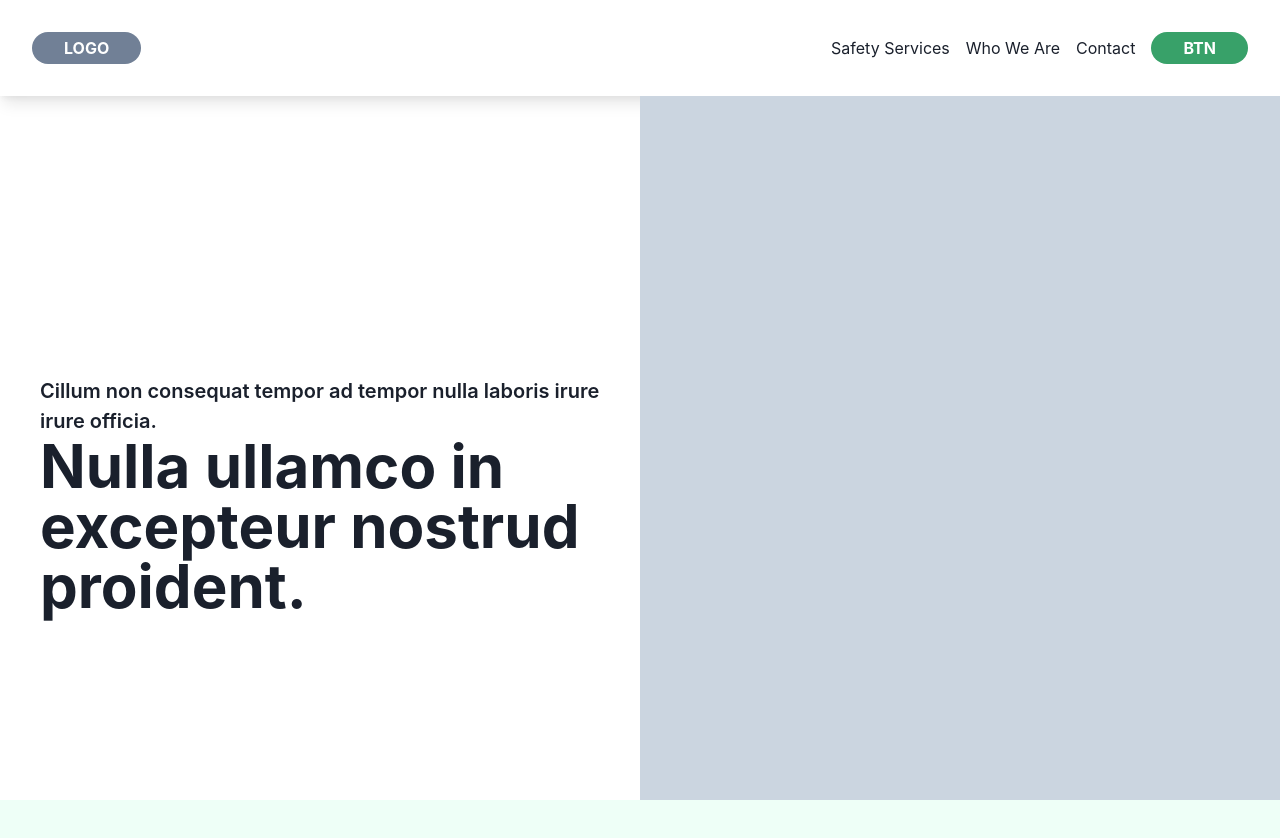
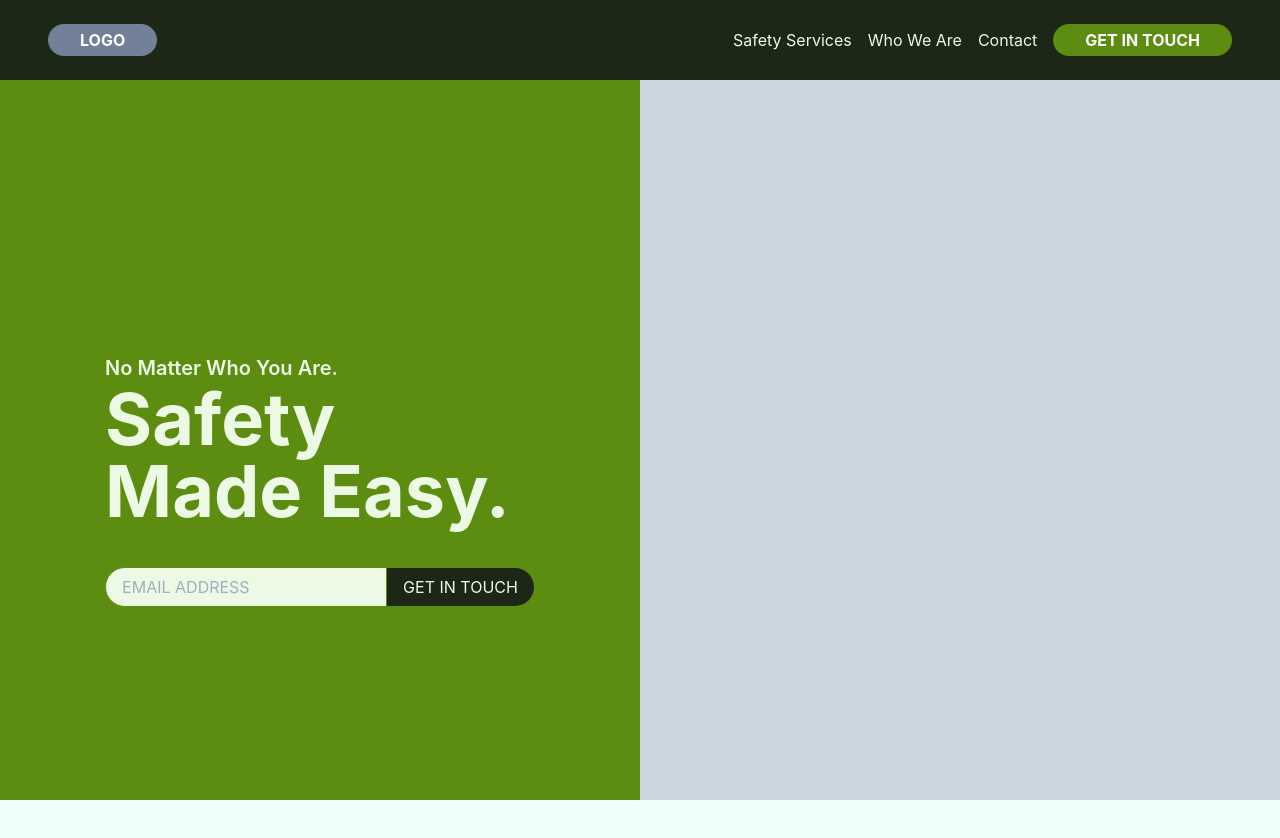
Before and after one commit to acostahf/TXO, a Next.js app: page / in a window 1280 px wide. Shown: the top 838 px of the page. Built offline with nearby package versions, Linux system fonts and the light colour scheme.

Commit message:
matching style to figma

```diff
--- a/components/Hero.js
+++ b/components/Hero.js
@@ -5,24 +5,39 @@ import {
   Heading,
   SimpleGrid,
   Text,
+  Stack,
 } from "@chakra-ui/layout";
+import { Input, InputGroup, InputRightAddon } from "@chakra-ui/react";
 
 export const Hero = () => {
   return (
     <Box>
-      <SimpleGrid minH="100vh" columns={2}>
+      <SimpleGrid minH="100vh" columns={2} bg="brand.200" color="brand.300">
         <Flex justify="center" align="center" flexDirection="column" p="10">
-          <Box>
-            <Text className="element" fontWeight="semibold" fontSize="xl">
-              {" "}
-              Cillum non consequat tempor ad tempor nulla laboris irure irure
-              officia.
-            </Text>
-            <Heading className="element" as="h1" size="3xl">
-              {" "}
-              Nulla ullamco in excepteur nostrud proident.
-            </Heading>
-          </Box>
+          <Stack spacing={10}>
+            <Box>
+              <Text className="element" fontWeight="semibold" fontSize="xl">
+                No Matter Who You Are.
+              </Text>
+              <Heading className="element" as="h1" size="4xl">
+                Safety <br /> Made Easy.
+              </Heading>
+            </Box>
+            <InputGroup className="element">
+              <Input
+                borderLeftRadius="3xl"
+                borderColor="brand.200"
+                bg="brand.300"
+                placeholder="EMAIL ADDRESS"
+              />
+              <InputRightAddon
+                borderRightRadius="3xl"
+                borderColor="brand.200"
+                bg="brand.400"
+                children="GET IN TOUCH"
+              />
+            </InputGroup>
+          </Stack>
         </Flex>
         <GridItem bg="gray.300"></GridItem>
       </SimpleGrid>
--- a/components/Navbar.js
+++ b/components/Navbar.js
@@ -2,6 +2,7 @@ import React, { useEffect } from "react";
 import NextLink from "next/link";
 import { Box, Flex, Text, Button, Link } from "@chakra-ui/react";
 import gsap from "gsap";
+import theme from "../theme";
 
 const Navbar = () => {
   // useEffect(() => {
@@ -10,15 +11,16 @@ const Navbar = () => {
   // }, []);
 
   return (
-    <Box>
+    <Box bg="brand.400">
       <Flex
         w="100%"
         justify="space-between"
         align="center"
-        p="8"
+        p="6"
+        px="12"
         boxShadow="lg"
       >
-        <NextLink href="/" passHref>
+        <NextLink href="/" passHref bg="brand.100">
           <Link
             className="box"
             textColor="white"
@@ -31,7 +33,7 @@ const Navbar = () => {
             LOGO
           </Link>
         </NextLink>
-        <Flex justify="space-evenly" align="center" gap="4">
+        <Flex color="brand.300" justify="space-evenly" align="center" gap="4">
           <NextLink href="/services" passHref>
             <Link className="box">Safety Services</Link>
           </NextLink>
@@ -46,12 +48,12 @@ const Navbar = () => {
               className="box"
               textColor="white"
               fontWeight="bold"
-              bg="green.500"
+              bg="brand.200"
               rounded="full"
               px="8"
               py="1"
             >
-              BTN
+              GET IN TOUCH
             </Link>
           </NextLink>
         </Flex>
```
